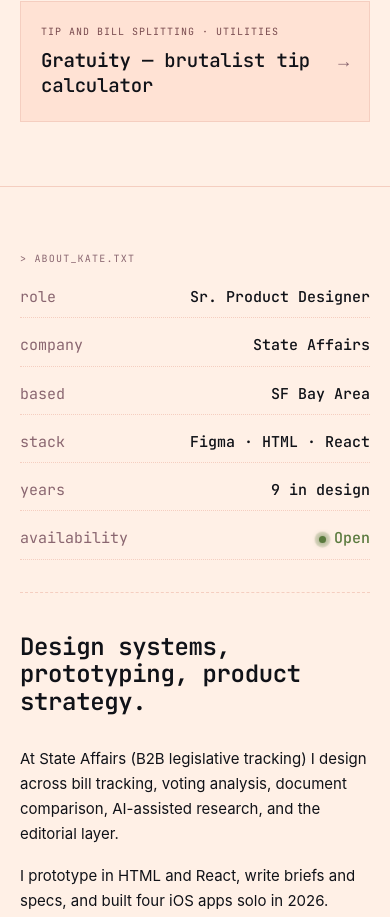
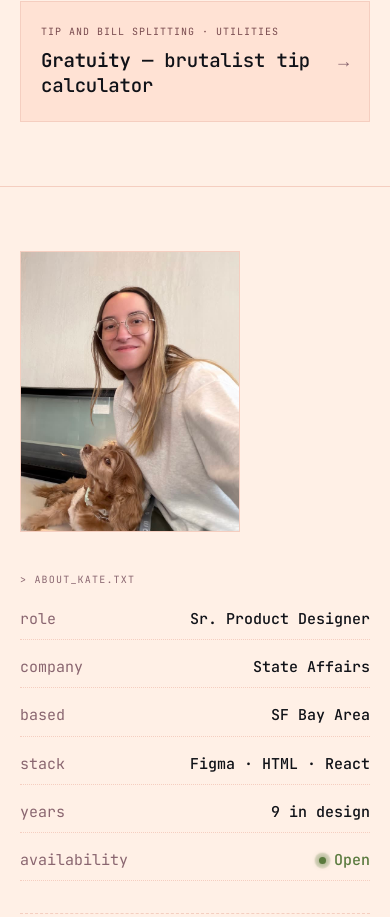
Before and after one commit to kidkatie2/portfolio, a plain HTML site: page index.html in a window 390 px wide. Shown: the part 1414-2331 px from the top of the page. Drawn offline with Linux system fonts and the light colour scheme.

Commit message:
Add photo to About section
Co-Authored-By: Claude Opus 5.5 <noreply@anthropic.com>

```diff
--- a/index.html
+++ b/index.html
@@ -210,6 +210,13 @@
     display: grid; grid-template-columns: 280px 1fr; gap: 64px;
   }
   .about-side { border-right: 1px dashed var(--rule); padding-right: 32px; }
+  .about.has-photo { grid-template-columns: 200px 280px 1fr; gap: 48px; }
+  .about-photo { margin: 0; }
+  @media (max-width: 1100px) {
+    .about.has-photo { grid-template-columns: 200px 1fr; }
+    .about.has-photo .about-content { grid-column: 1 / -1; }
+  }
+  .about-photo img { display: block; width: 100%; height: auto; aspect-ratio: 720 / 922; object-fit: cover; border: 1px solid var(--rule); }
   .about-side-label { font-size: 10px; letter-spacing: 0.12em; text-transform: uppercase; color: var(--ink-3); margin-bottom: 20px; }
   .about-side-label::before { content: '> '; color: var(--ink-3); }
   .about-stats { display: flex; flex-direction: column; gap: 16px; font-size: 15px; }
@@ -273,7 +280,8 @@
     :root { --gutter: 28px; }
     .hero h1 { font-size: 48px; }
     .manifest-inner { grid-template-columns: repeat(3, 1fr); gap: 16px; }
-    .about { grid-template-columns: 1fr; gap: 40px; }
+    .about, .about.has-photo { grid-template-columns: 1fr; gap: 40px; }
+    .about-photo { max-width: 220px; }
     .about-side { border-right: none; padding-right: 0; padding-bottom: 32px; border-bottom: 1px dashed var(--rule); }
     .about-content h2 { font-size: 28px; }
     .contact-inner { grid-template-columns: 1fr; gap: 40px; }
@@ -482,7 +490,8 @@
 </section>
 
 <div class="about-wrap" id="about-section">
-  <section class="about">
+  <section class="about has-photo">
+    <figure class="about-photo"><img src="images/about/kate.jpg" width="720" height="922" alt="Kate Chaparro with her dog" loading="lazy"></figure>
     <aside class="about-side">
       <div class="about-side-label">about_kate.txt</div>
       <div class="about-stats">
```
Also changed, not shown: images/about/kate.jpg (added).
